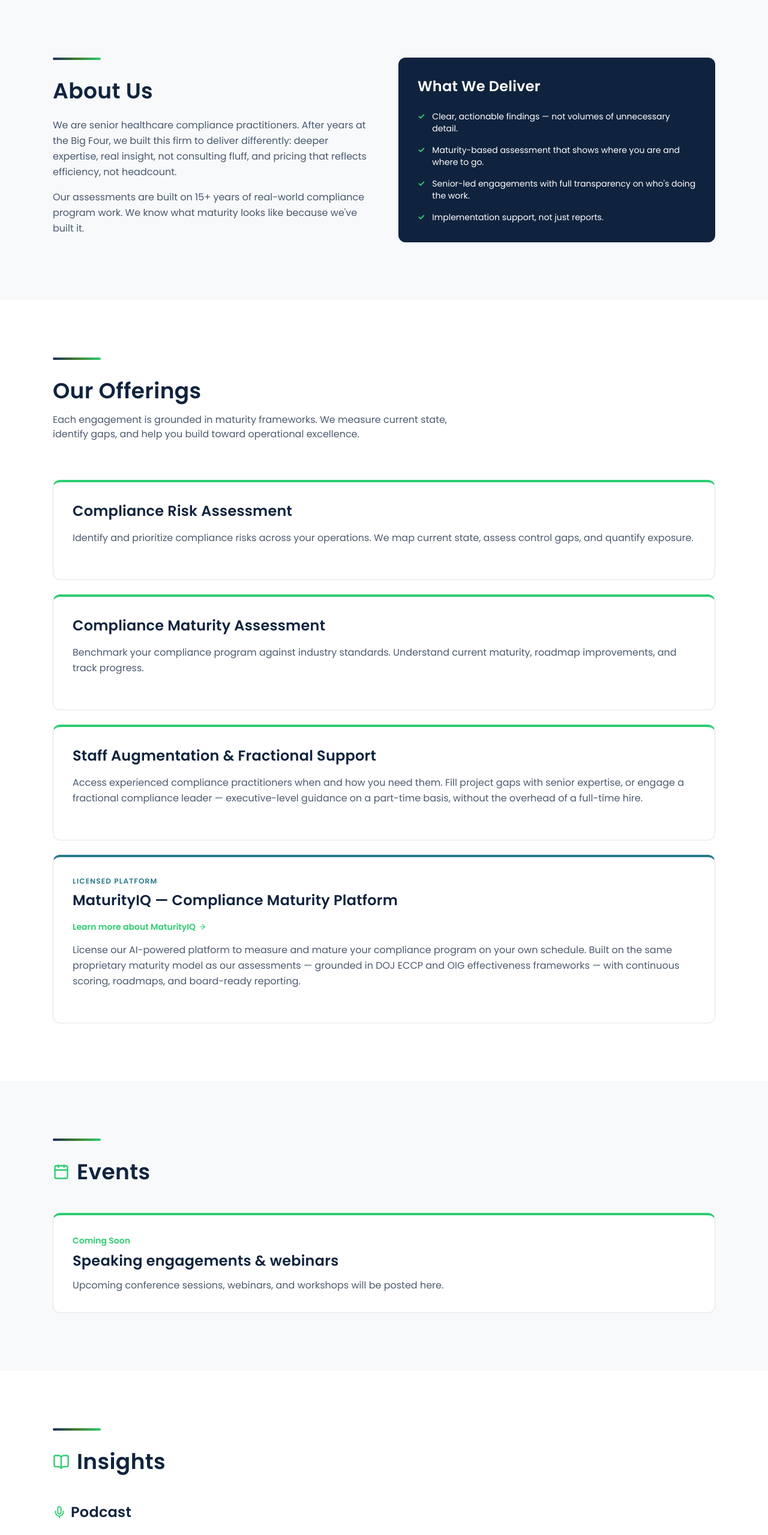
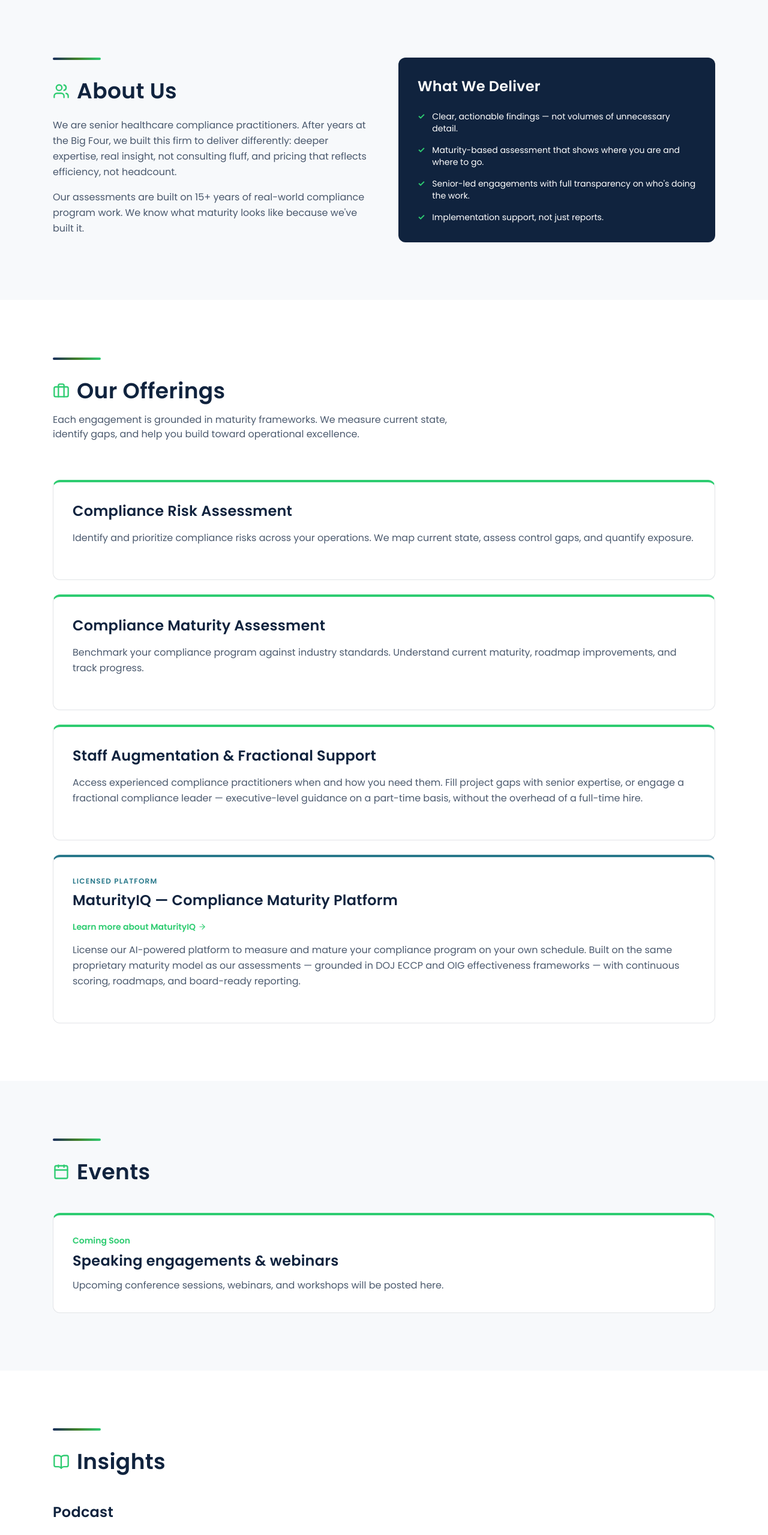
Before and after one commit to asalim19/Lincoln-Health-Advisory-, a Next.js app: page / in a window 1280 px wide. Shown: the part 1080-3639 px from the top of the page at 60% size. Built offline with nearby package versions, Linux system fonts and the light colour scheme.

Commit message:
Update page.jsx

```diff
--- a/app/page.jsx
+++ b/app/page.jsx
@@ -2,8 +2,7 @@
 
 import React, { useState } from 'react';
 import Image from 'next/image';
-import { Menu, X, ArrowRight, Calendar, BookOpen, Mic } from 'lucide-react';
-
+import { Menu, X, ArrowRight, Calendar, BookOpen, Mic, Users, Briefcase, Mail } from 'lucide-react';
 const LINKEDIN_URL = 'https://www.linkedin.com/company/lincoln-healthcare-advisory'; // update to your actual page
 
 const Linkedin = ({ size = 20, className = '' }) => (
@@ -273,7 +272,10 @@ const ComplianceConsultingWebsite = () => {
           <div className="grid md:grid-cols-2 gap-12">
             <div>
               <div className="section-divider"></div>
-              <h2 className="display text-3xl md:text-4xl mb-6 navy">About Us</h2>
+<div className="mb-6 flex items-center gap-3">
+                <Users size={28} className="green" />
+                <h2 className="display text-3xl md:text-4xl navy">About Us</h2>
+              </div>
               <p className="mb-4 opacity-75 leading-relaxed">
                 We are senior healthcare compliance practitioners. After years at the Big Four, we built this firm to deliver differently: deeper expertise, real insight, not consulting fluff, and pricing that reflects efficiency, not headcount.
               </p>
@@ -298,7 +300,10 @@ const ComplianceConsultingWebsite = () => {
       <section id="offerings" className="max-w-6xl mx-auto px-6 py-24">
         <div className="mb-16">
           <div className="section-divider"></div>
-          <h2 className="display text-3xl md:text-4xl mb-4 navy">Our Offerings</h2>
+<div className="mb-4 flex items-center gap-3">
+            <Briefcase size={28} className="green" />
+            <h2 className="display text-3xl md:text-4xl navy">Our Offerings</h2>
+          </div>
           <p className="opacity-75 max-w-2xl">Each engagement is grounded in maturity frameworks. We measure current state, identify gaps, and help you build toward operational excellence.</p>
         </div>
         <div className="grid gap-6">
@@ -344,7 +349,7 @@ const ComplianceConsultingWebsite = () => {
           <h2 className="display text-3xl md:text-4xl navy">Insights</h2>
         </div>
 
-        <h3 className="display text-2xl mb-6 navy flex items-center gap-2"><Mic size={22} className="green" /> Podcast</h3>
+<h3 className="display text-2xl mb-6 navy">Podcast</h3>
         <div className="grid md:grid-cols-2 gap-6 mb-16">
           {insights.podcasts.map((pod, i) => (
             <a key={i} href={pod.link} className="service-card p-8 bg-white block">
@@ -372,7 +377,10 @@ const ComplianceConsultingWebsite = () => {
           <div className="grid md:grid-cols-2 gap-12">
             <div>
               <div className="section-divider"></div>
-              <h2 className="display text-3xl md:text-4xl mb-6 navy">Get in Touch</h2>
+<div className="mb-6 flex items-center gap-3">
+                <Mail size={28} className="green" />
+                <h2 className="display text-3xl md:text-4xl navy">Get in Touch</h2>
+              </div>
               <p className="opacity-75 mb-8 leading-relaxed">
                 Ready to assess your compliance maturity? Let's talk about where you are, where you need to be, and how to get there.
               </p>
```
